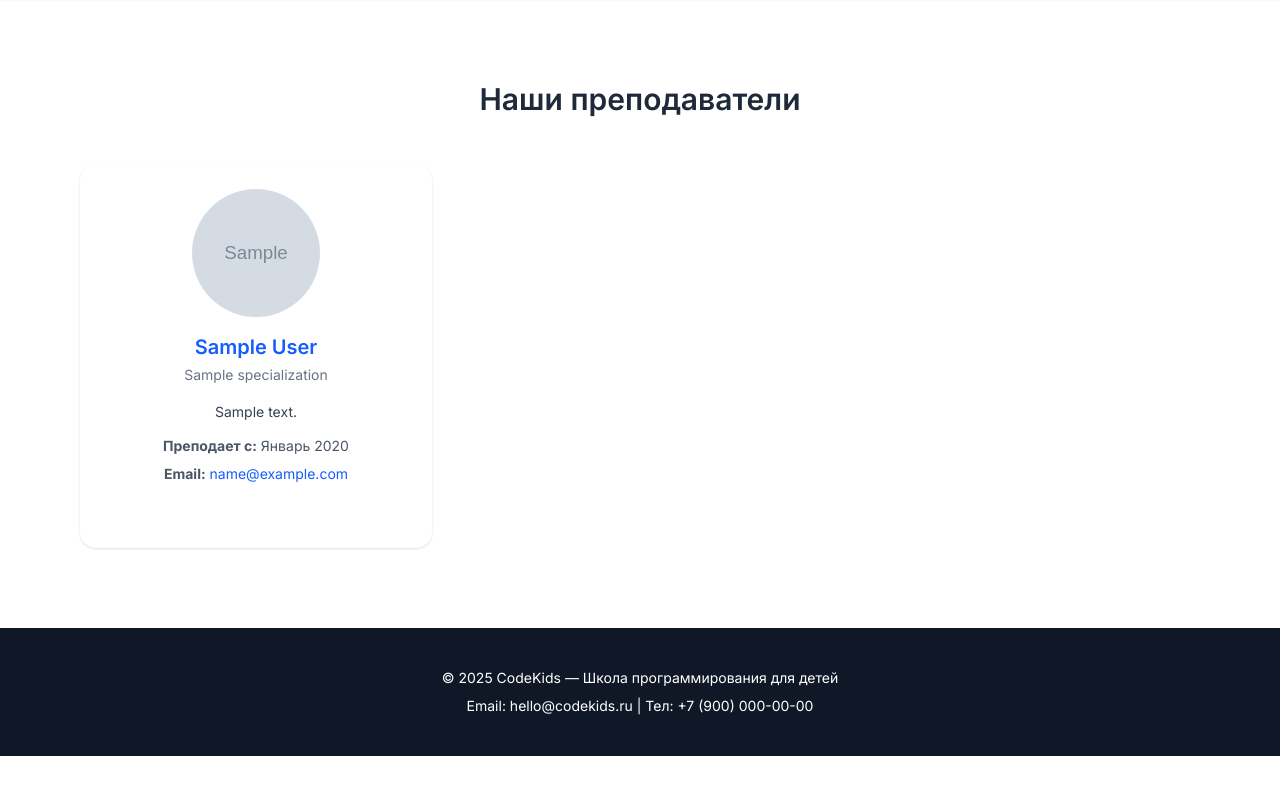
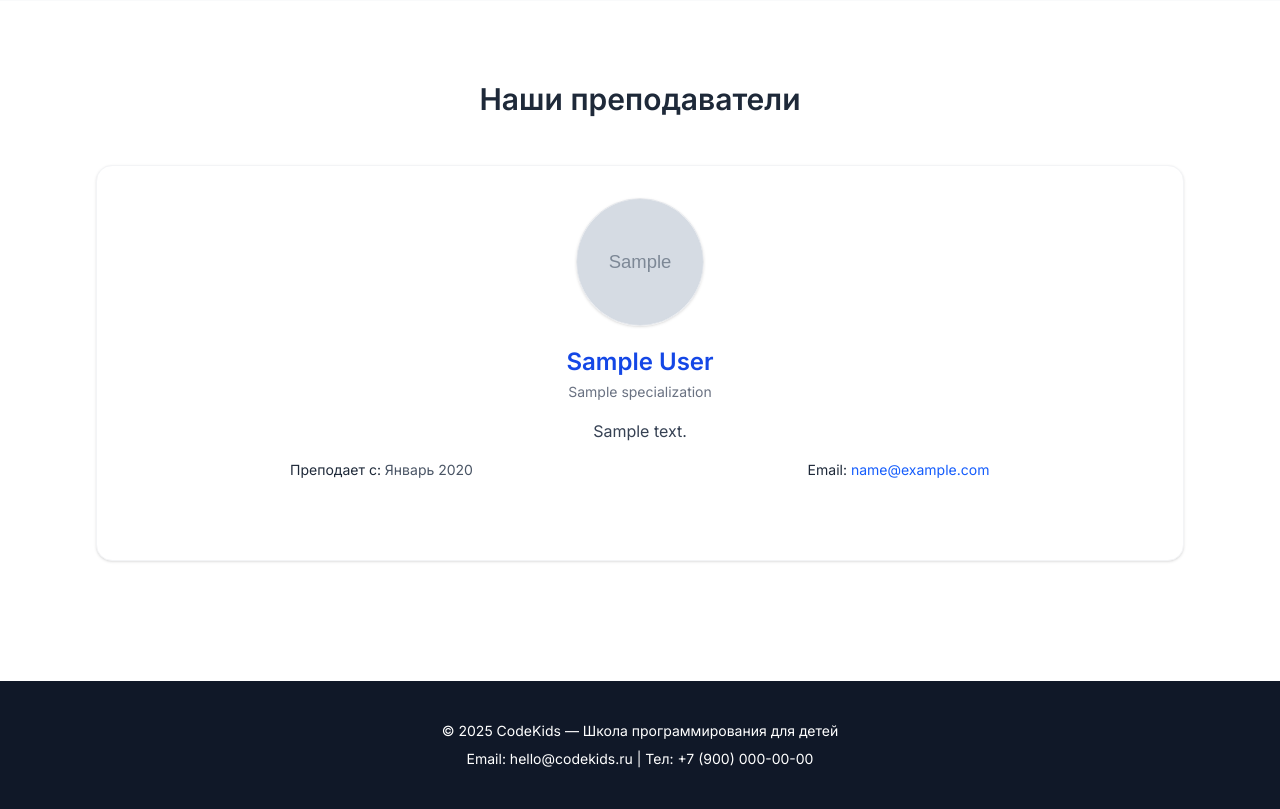
Before and after one commit to strongardo/codekids, a Django app: template templates/pages/about.html in a window 1280 px wide. Shown: the part 423-1232 px from the top of the page. Before the commit the page ends 1179 px from the top, so only its background shows below. Run offline with Django 5.2, Linux system fonts and the light colour scheme; tables that the repository leaves empty hold one stand-in row (values such as "Sample post"); the template is opened without the code that fills it: values that come from a table or form of the project are taken from there, most other values are stand-ins (such as "Sample title", 1, 10 or a date in 2020); grey boxes marked "Sample" are stand-in pictures; data that the repository does not hold is empty.

Commit message:
revision of the Teachers section

```diff
--- a/templates/pages/about.html
+++ b/templates/pages/about.html
@@ -19,7 +19,7 @@
             <h3 class="text-3xl font-semibold mb-12 text-gray-800">
                 Наши преподаватели
             </h3>
-            <div class="grid grid-cols-1 sm:grid-cols-2 lg:grid-cols-3 gap-8">
+            <div class="max-w-6xl mx-auto px-4">
                 {% for teacher in teachers %}
                 {% include 'partials/teacher_card.html' %}
                 {% endfor %}
--- a/templates/partials/teacher_card.html
+++ b/templates/partials/teacher_card.html
@@ -1,41 +1,43 @@
-<div class="bg-white p-6 rounded-2xl shadow hover:shadow-md transition">
+<div class="bg-white rounded-2xl shadow-sm hover:shadow-md transition duration-300 border border-gray-100 mb-10 p-6 md:p-8">
     {% if teacher.photo %}
+    <div class="flex justify-center mb-5">
         <img
                 src="{{ teacher.photo.url }}"
                 alt="{{ teacher.first_name }} {{ teacher.last_name }}"
-            class="w-32 h-32 rounded-full mx-auto mb-4 object-cover"
+                class="w-28 h-28 md:w-32 md:h-32 rounded-full object-cover border border-gray-200 shadow-sm"
         />
+    </div>
     {% endif %}
 
-    <h4 class="text-xl font-semibold text-blue-600 text-center mb-1">
+    <h4 class="text-xl md:text-2xl font-semibold text-blue-700 text-center mb-1">
         {{ teacher.first_name }} {{ teacher.last_name }}
     </h4>
 
-    <p class="text-sm text-center text-gray-500 mb-4">
+    <p class="text-sm text-gray-500 text-center mb-4">
         {{ teacher.specialization }}
     </p>
 
-    <p class="text-gray-700 text-sm leading-relaxed mb-3">
+    <p class="text-gray-700 text-sm md:text-base leading-relaxed mb-4">
         {{ teacher.bio }}
     </p>
 
-    <div class="text-sm text-gray-600 mb-2">
-        <strong>Преподает с:</strong>
+    <div class="grid grid-cols-1 sm:grid-cols-2 gap-3 text-sm text-gray-600">
+        <div>
+            <span class="font-medium text-gray-800">Преподает с:</span>
             {{ teacher.start_date|date:"F Y" }}
         </div>
-
-    <div class="text-sm text-gray-600 mb-2">
-        <strong>Email:</strong>
+        <div>
+            <span class="font-medium text-gray-800">Email:</span>
             <a href="mailto:{{ teacher.email }}" class="text-blue-600 hover:underline">
                 {{ teacher.email }}
             </a>
         </div>
+    </div>
 
     {% if teacher.social_links %}
-    <div class="flex gap-4 mt-4 justify-center">
+    <div class="flex gap-4 justify-center mt-5 text-lg text-gray-500">
         {% for platform, url in teacher.social_links.items %}
-        <a href="{{ url }}" target="_blank" class="text-gray-500 hover:text-blue-600 transition"
-           title="{{ platform }}">
+        <a href="{{ url }}" target="_blank" class="hover:text-blue-600 transition" title="{{ platform }}">
             <i class="fab fa-{{ platform|lower }}"></i>
         </a>
         {% endfor %}
```
Lines whose indentation alone changed are shown as unchanged.
